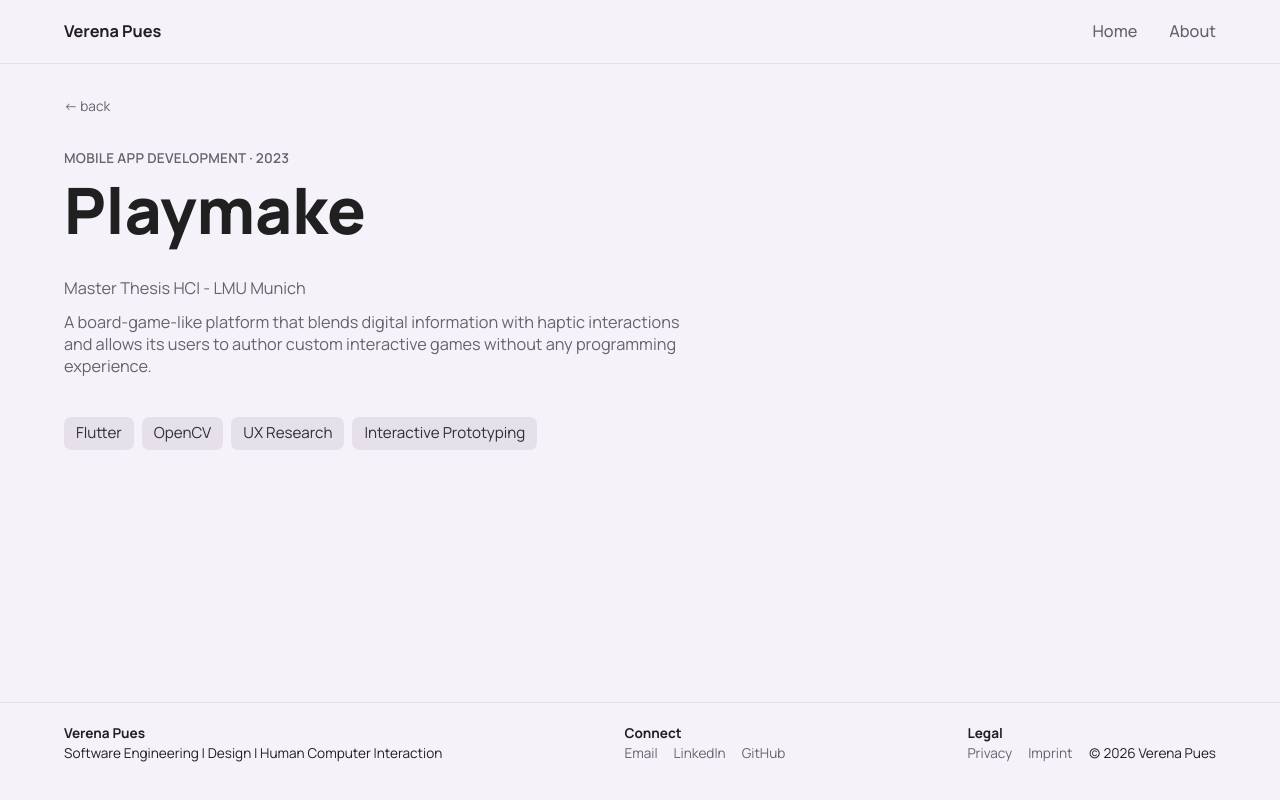
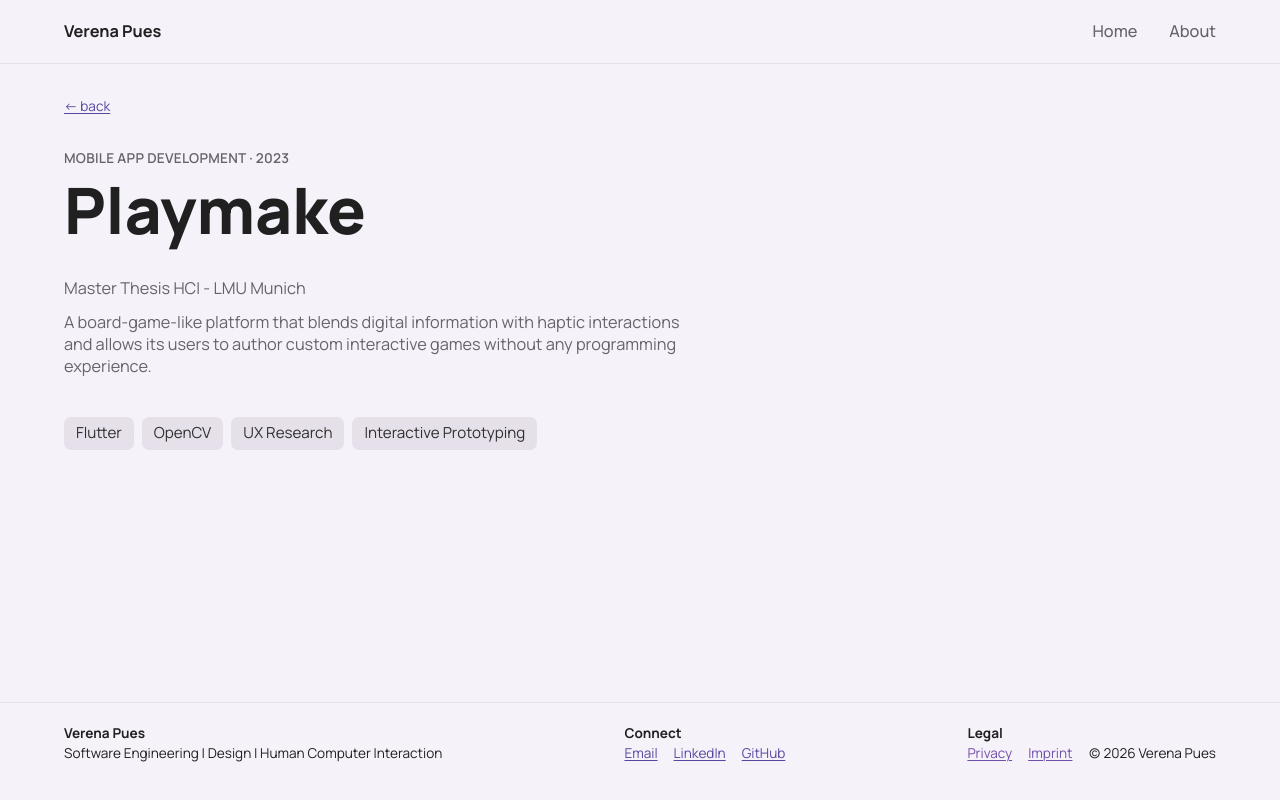
Before and after one commit to vseup/Portfolio, an Angular app: page /projects/playmake in a window 1280 px wide. Built offline with nearby package versions, Linux system fonts and the light colour scheme.

Commit message:
style: optimized links and focus ring

```diff
--- a/src/app/components/home/project-card/project-card.component.scss
+++ b/src/app/components/home/project-card/project-card.component.scss
@@ -7,7 +7,7 @@
 }
 
 .project-card-link:focus-visible {
-  outline: 3px solid var(--color-focus-ring);
+  outline: var(--focus-ring-width) solid var(--color-focus-ring);
   outline-offset: 3px;
 }
 
--- a/src/app/components/shared/button/button.component.scss
+++ b/src/app/components/shared/button/button.component.scss
@@ -53,6 +53,6 @@
 }
 
 .button:focus-visible {
-  outline: 3px solid var(--color-focus-ring);
+  outline: var(--focus-ring-width) solid var(--color-focus-ring);
   outline-offset: 2px;
 }
--- a/src/app/components/shared/layout/page-footer/page-footer.component.scss
+++ b/src/app/components/shared/layout/page-footer/page-footer.component.scss
@@ -18,7 +18,7 @@
 }
 
 .page-footer a:focus-visible {
-  outline: 3px solid var(--color-focus-ring);
+  outline: var(--focus-ring-width) solid var(--color-focus-ring);
   outline-offset: 2px;
 }
 
--- a/src/app/components/shared/layout/page-header/page-header.component.scss
+++ b/src/app/components/shared/layout/page-header/page-header.component.scss
@@ -39,7 +39,7 @@
 
 .nav-list a:focus-visible,
 .portfolio:focus-visible {
-    outline: 3px solid var(--color-focus-ring);
+    outline: var(--focus-ring-width) solid var(--color-focus-ring);
     outline-offset: 2px;
     border-radius: 0.2rem;
 }
--- a/src/styles.scss
+++ b/src/styles.scss
@@ -34,6 +34,10 @@
   --color-text-tag: #303030;
   --color-text-on-dark: #f9fafb;
   --color-text-on-primary: #f9fbff;
+  --color-link: #5a469f;
+  --color-link-hover: #4d3b8a;
+  --color-link-active: #3f306f;
+  --color-link-visited: #704fa8;
 
   --color-project-sun: #e0b23d;
   --color-project-pink: #cf71ad;
@@ -43,6 +47,7 @@
 
   --color-accent: var(--color-project-violet);
   --color-focus-ring: var(--color-accent);
+  --focus-ring-width: 2px;
 
   --text-weight-regular: 400;
   --text-weight-medium: 500;
@@ -94,12 +99,40 @@ h3 {
 }
 
 a {
-  text-decoration: none;
-  color: var(--color-text-secondary)
+  color: var(--color-link);
+  text-decoration-line: underline;
+  text-decoration-thickness: 0.08em;
+  text-underline-offset: 0.16em;
+  text-decoration-skip-ink: auto;
+  transition:
+    color 120ms ease,
+    text-decoration-thickness 120ms ease;
+}
+
+a:visited {
+  color: var(--color-link-visited);
 }
 
 a:hover {
-  color: var(--color-text-primary);
+  color: var(--color-link-hover);
+  text-decoration-thickness: 0.12em;
+}
+
+a:active {
+  color: var(--color-link-active);
+}
+
+a:focus-visible {
+  outline: var(--focus-ring-width) solid var(--color-focus-ring);
+  outline-offset: 2px;
+  border-radius: 0.2rem;
+}
+
+a.button,
+a.project-card-link,
+a.portfolio,
+.nav-list a {
+  text-decoration: none;
 }
 
 .row {
```
